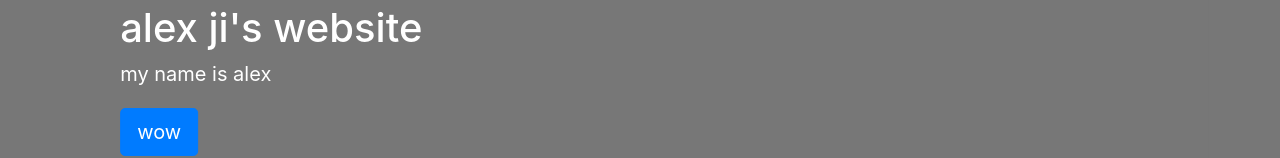
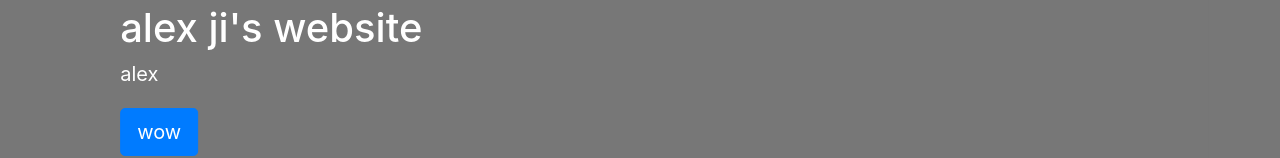
Before and after one commit to alexji1/alexji1.github.io, a plain HTML site: page index.html in a window 1280 px wide. Shown: the part 316-474 px from the top of the page. Drawn offline with nearby package versions, Linux system fonts and the light colour scheme.

Commit message:
Update index.html

```diff
--- a/index.html
+++ b/index.html
@@ -78,7 +78,7 @@ Cross-Origin Request Blocked: The Same Origin Policy disallows reading the remot
         <div class="container">
           <div class="carousel-caption text-left">
             <h1>alex ji's website</h1>
-            <p>my name is alex</p>
+            <p>alex</p>
             <p><a class="btn btn-lg btn-primary" href="#" role="button">wow</a></p>
           </div>
         </div>
```
